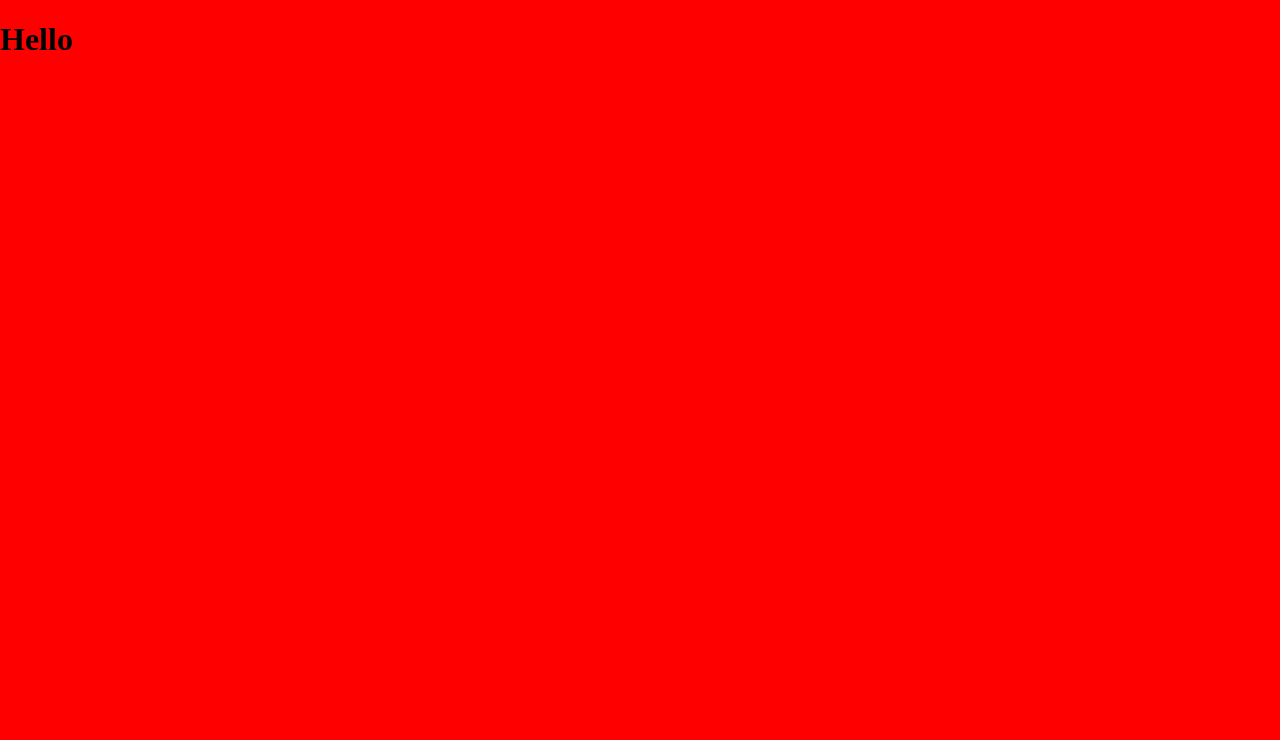
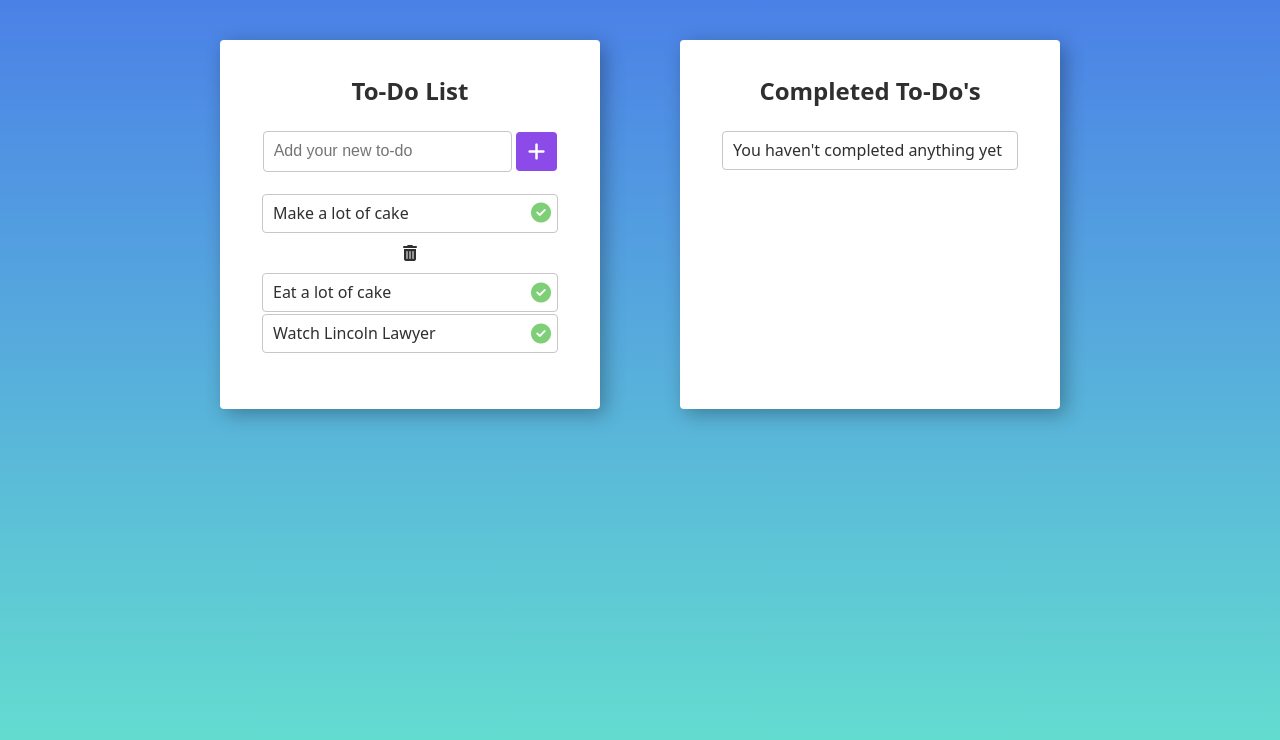
Before and after one commit to arianneelise/todo-assignment, a plain HTML site: page index.html in a window 1280 px wide. Drawn offline with Linux system fonts and the light colour scheme.

Commit message:
Added html and basic styles

```diff
--- a/index.css
+++ b/index.css
@@ -1,4 +1,80 @@
 body {
   margin: 0;
-  background: red;
+  height: 100vh;
+  text-align: center;
+  background: linear-gradient(
+    rgba(75, 129, 231, 1) 0%,
+    rgba(101, 227, 206, 1) 100%
+  );
+  font-family: system-ui, -apple-system, BlinkMacSystemFont, "Segoe UI", Roboto,
+    Oxygen, Ubuntu, Cantarell, "Open Sans", "Helvetica Neue", sans-serif;
 }
+
+input {
+  line-height: 2.3em;
+  width: 235px;
+  margin-bottom: 20px;
+  border: solid 1px rgb(200, 198, 198);
+  border-radius: 4px;
+  padding-left: 10px;
+  font-size: 16px;
+}
+
+.add-button {
+  padding: 12px 12px;
+  background-color: #8c4ae9;
+  color: white;
+  border: none;
+  border-radius: 4px;
+}
+
+.add-button:hover {
+  cursor: pointer;
+  background-color: #7c33e3;
+}
+
+.item {
+  text-align: left;
+  border: solid 1px rgb(200, 198, 198);
+  padding-left: 10px;
+  margin: 2px;
+  border-radius: 4px;
+}
+
+.item button {
+  background-color: transparent;
+  border: none;
+  color: rgb(126, 207, 120);
+  float: right;
+  margin-top: 10px;
+}
+
+.item button:hover {
+  cursor: pointer;
+  color: rgb(139, 226, 133);
+}
+
+ul {
+  list-style: none;
+  padding: 0;
+  line-height: 2.3em;
+}
+
+.list-wrapper {
+  display: flex;
+  justify-content: center;
+}
+
+.list-wrapper div {
+  background-color: white;
+  padding: 10px 40px 40px 40px;
+  margin: 40px;
+  border-radius: 4px;
+  box-shadow: 5px 5px 20px rgba(0, 0, 0, 0.3);
+  width: 300px;
+  color: rgb(48, 47, 47);
+}
+
+.list-wrapper div h3 {
+  font-size: 24px;
+}
--- a/index.html
+++ b/index.html
@@ -5,10 +5,39 @@
     <meta http-equiv="X-UA-Compatible" content="IE=edge" />
     <meta name="viewport" content="width=device-width, initial-scale=1.0" />
     <link rel="stylesheet" href="/index.css" />
-    <title>TODO LIST</title>
+    <script
+      src="https://kit.fontawesome.com/f9db77d549.js"
+      crossorigin="anonymous"
+    ></script>
+    <title>To-Do</title>
   </head>
   <body>
-    <h1>Hello</h1>
+    <div class="list-wrapper">
+      <div>
+        <h3>To-Do List</h3>
+        <ul class="todo">
+          <li>
+            <input
+              type="text"
+              name="todo-input"
+              placeholder="Add your new to-do"
+            />
+            <button class="add-button">
+              <i class="fa-solid fa-plus fa-xl"></i>
+            </button>
+          </li>
+          <li class="todo item">Make a lot of cake<button><i class="fa-solid fa-circle-check fa-xl"></i></button></li><i class="fa-solid fa-trash-can"></i>
+          <li class="todo item">Eat a lot of cake<button><i class="fa-solid fa-circle-check fa-xl"></i></li>
+          <li class="todo item">Watch Lincoln Lawyer<button><i class="fa-solid fa-circle-check fa-xl"></i></li>
+        </ul>
+      </div>
+      <div>
+        <h3>Completed To-Do's</h3>
+        <ul class="completed">
+          <li class="completed item">You haven't completed anything yet</li>
+        </ul>
+      </div>
+    </div>
   </body>
   <script src="/index.js"></script>
 </html>
```
